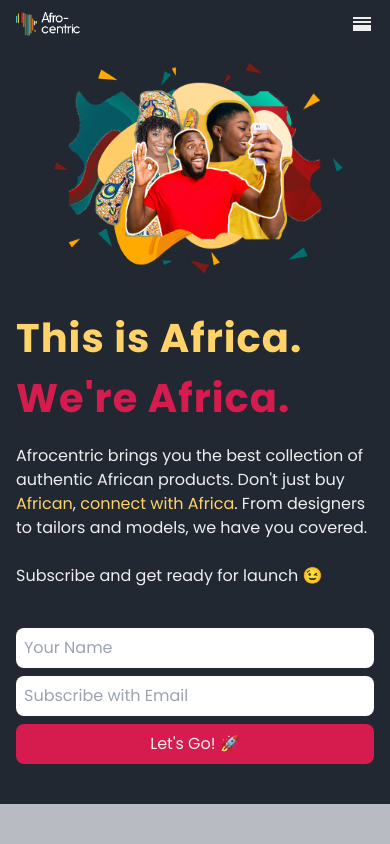
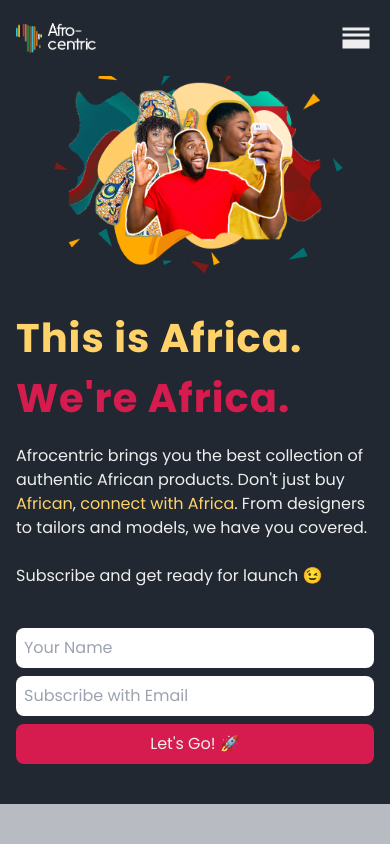
Before and after one commit to peterdtitan/afrocentric-landing-page, a React (Create React App) app: page / in a window 390 px wide. Shown: the top 844 px of the page. Built offline with nearby package versions, Linux system fonts and the light colour scheme.

Commit message:
Update NavBar

```diff
--- a/src/components/Footer.jsx
+++ b/src/components/Footer.jsx
@@ -34,10 +34,10 @@ const Footer = () => {
             <div className='flex flex-col'>
                 <h2>FOLLOW US</h2>
                 <div className='flex items-center gap-4 sm:justify-center cursor-pointer'>
-                    <a href='https://twitter.com/AfrocentricKul1' target='_blank'><img src={Twitter} className='h-10 w-10' /></a>
-                    <a href='https://www.instagram.com/afrocentrickulture/' target='_blank'><img src={Instagram} className='h-10 w-10' /></a>
-                    <a href='https://www.linkedin.com/company/afrocentric-kulture' target='_blank'><img src={Linkedin} className='h-10 w-10' /></a>
-                    <a href='https://www.facebook.com/AFKulture' target='_blank'><img src={Facebook} className='h-10 w-10' /></a>
+                    <a href='https://twitter.com/AfrocentricKul1' target='_blank' rel="noreferrer"><img src={Twitter} className='h-10 w-10' alt='twitter' /></a>
+                    <a href='https://www.instagram.com/afrocentrickulture/' target='_blank' rel="noreferrer"><img src={Instagram} className='h-10 w-10' alt='instagram' /></a>
+                    <a href='https://www.linkedin.com/company/afrocentric-kulture' target='_blank' rel="noreferrer"><img src={Linkedin} className='h-10 w-10' alt='linkedin' /></a>
+                    <a href='https://www.facebook.com/AFKulture' target='_blank' rel="noreferrer"><img src={Facebook} className='h-10 w-10' alt='facebook'/></a>
                 </div>
             </div>
 
--- a/src/components/NavBar.jsx
+++ b/src/components/NavBar.jsx
@@ -66,13 +66,13 @@ const NavBar = () => {
 
 
         {/* Mobile */}
-        <div className="flex items-center justify-between md:hidden w-full h-full ">
+        <div className="flex items-center justify-between md:hidden w-full h-full py-2">
             <div className="flex items-center gap-2">
-                <img src={Logo} className="w-16 object-cover" alt="logo" />
+                <img src={Logo} className="w-20 object-cover" alt="logo" />
             </div>
 
             <div className="justify-flex-end">
-                <MdHorizontalSplit className="text-textColor text-2xl" onClick={displayMenu} />
+                <MdHorizontalSplit className="text-textColor text-4xl" onClick={displayMenu} />
                 {showMenu && (
                     <motion.div
                     initial={{ opacity: 0, scale: 0.6 }}
```
